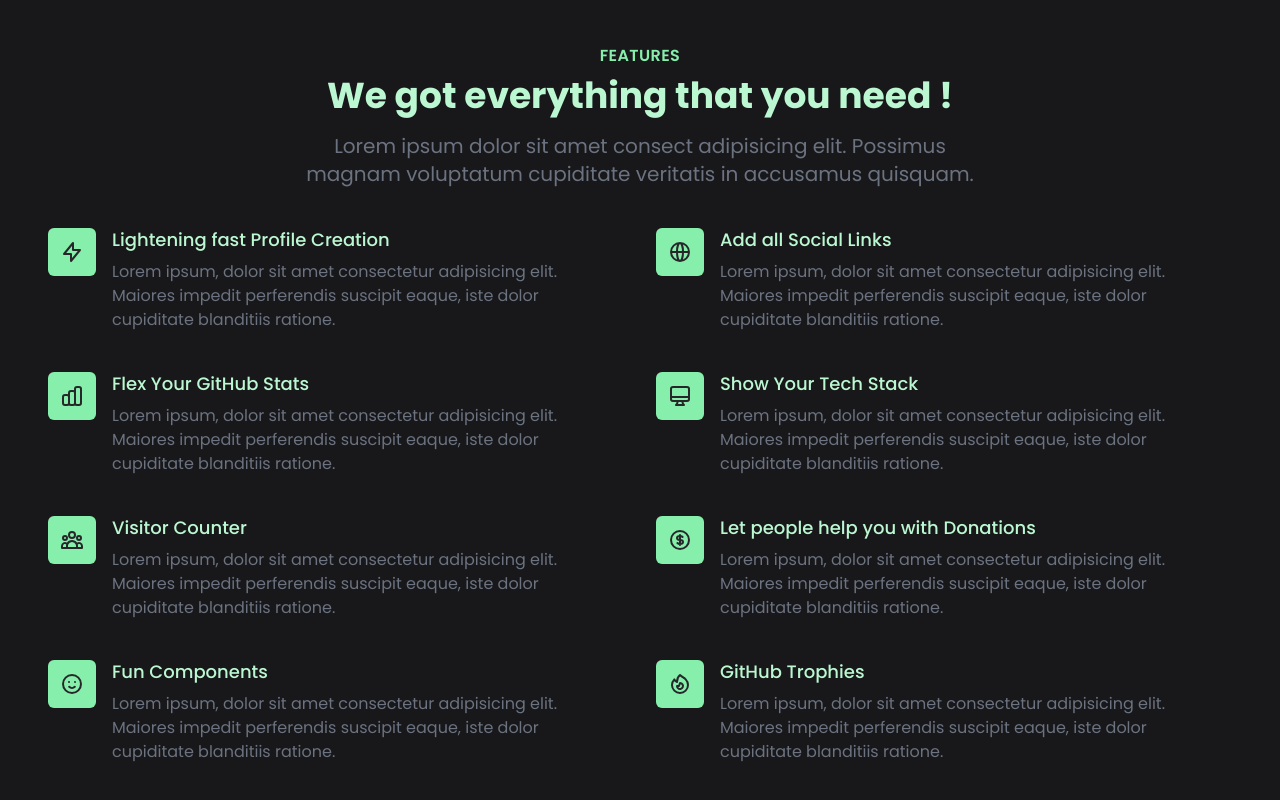
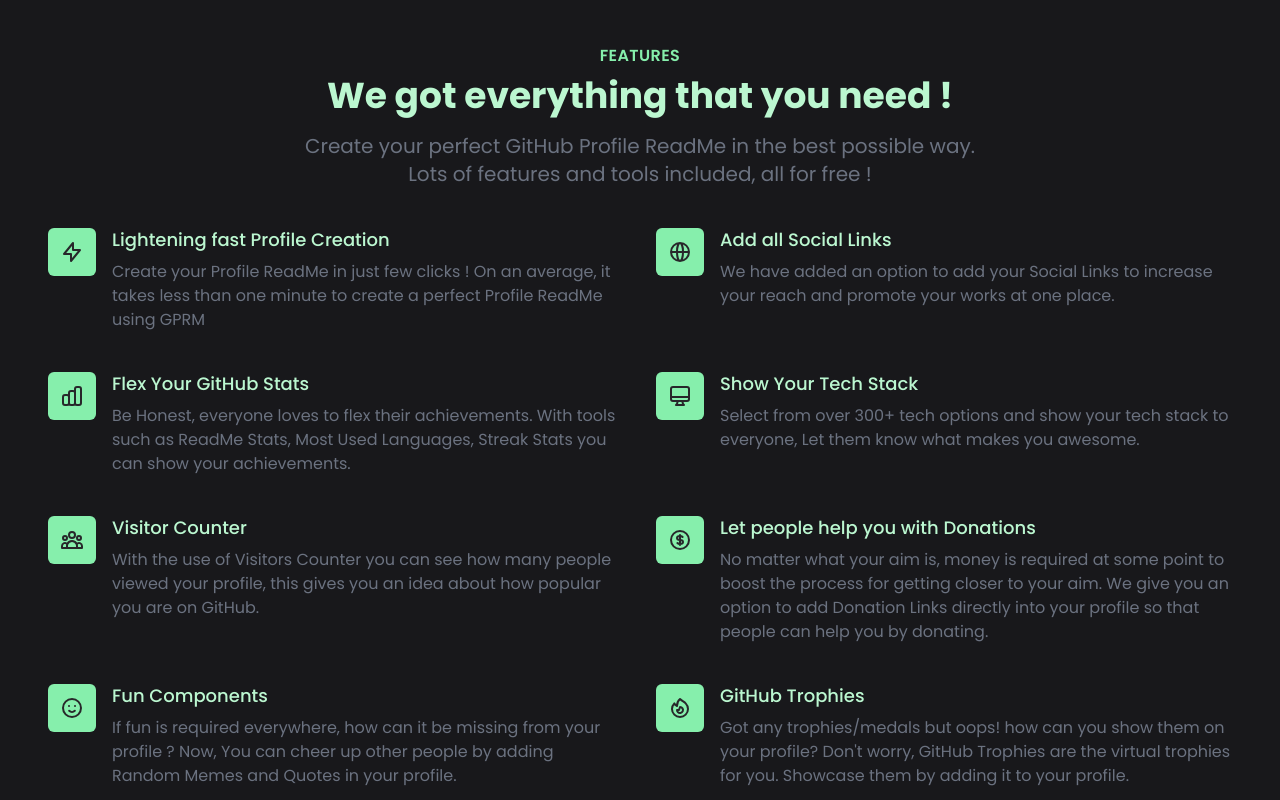
Before and after one commit to mohammadabdullahrihan/github-readme-maker, a Next.js app: page / in a window 1280 px wide. Shown: the part 780-1580 px from the top of the page. Built offline with nearby package versions, Linux system fonts and the light colour scheme.

Commit message:
added content to Features

```diff
--- a/components/home-components/Features.js
+++ b/components/home-components/Features.js
@@ -13,49 +13,49 @@ const features = [
   {
     name: "Lightening fast Profile Creation",
     description:
-      "Lorem ipsum, dolor sit amet consectetur adipisicing elit. Maiores impedit perferendis suscipit eaque, iste dolor cupiditate blanditiis ratione.",
+      "Create your Profile ReadMe in just few clicks ! On an average, it takes less than one minute to create a perfect Profile ReadMe using GPRM",
     icon: LightningBoltIcon,
   },
   {
     name: "Add all Social Links",
     description:
-      "Lorem ipsum, dolor sit amet consectetur adipisicing elit. Maiores impedit perferendis suscipit eaque, iste dolor cupiditate blanditiis ratione.",
+      "We have added an option to add your Social Links to increase your reach and promote your works at one place.",
     icon: GlobeAltIcon,
   },
   {
     name: "Flex Your GitHub Stats",
     description:
-      "Lorem ipsum, dolor sit amet consectetur adipisicing elit. Maiores impedit perferendis suscipit eaque, iste dolor cupiditate blanditiis ratione.",
+      "Be Honest, everyone loves to flex their achievements. With tools such as ReadMe Stats, Most Used Languages, Streak Stats you can show your achievements.",
     icon: ChartBarIcon,
   },
   {
     name: "Show Your Tech Stack",
     description:
-      "Lorem ipsum, dolor sit amet consectetur adipisicing elit. Maiores impedit perferendis suscipit eaque, iste dolor cupiditate blanditiis ratione.",
+      "Select from over 300+ tech options and show your tech stack to everyone, Let them know what makes you awesome.",
     icon: DesktopComputerIcon,
   },
   {
     name: "Visitor Counter",
     description:
-      "Lorem ipsum, dolor sit amet consectetur adipisicing elit. Maiores impedit perferendis suscipit eaque, iste dolor cupiditate blanditiis ratione.",
+      "With the use of Visitors Counter you can see how many people viewed your profile, this gives you an idea about how popular you are on GitHub.",
     icon: UserGroupIcon,
   },
   {
     name: "Let people help you with Donations",
     description:
-      "Lorem ipsum, dolor sit amet consectetur adipisicing elit. Maiores impedit perferendis suscipit eaque, iste dolor cupiditate blanditiis ratione.",
+      "No matter what your aim is, money is required at some point to boost the process for getting closer to your aim. We give you an option to add Donation Links directly into your profile so that people can help you by donating.",
     icon: CurrencyDollarIcon,
   },
   {
     name: "Fun Components",
     description:
-      "Lorem ipsum, dolor sit amet consectetur adipisicing elit. Maiores impedit perferendis suscipit eaque, iste dolor cupiditate blanditiis ratione.",
+      "If fun is required everywhere, how can it be missing from your profile ? Now, You can cheer up other people by adding Random Memes and Quotes in your profile.",
     icon: EmojiHappyIcon,
   },
   {
     name: "GitHub Trophies",
     description:
-      "Lorem ipsum, dolor sit amet consectetur adipisicing elit. Maiores impedit perferendis suscipit eaque, iste dolor cupiditate blanditiis ratione.",
+      "Got any trophies/medals but oops! how can you show them on your profile? Don't worry, GitHub Trophies are the virtual trophies for you. Showcase them by adding it to your profile.",
     icon: FireIcon,
   },
 ];
@@ -72,8 +72,7 @@ export default function Features() {
             We got everything that you need !
           </p>
           <p className="mt-4 max-w-2xl text-xl text-gray-500 lg:mx-auto">
-            Lorem ipsum dolor sit amet consect adipisicing elit. Possimus magnam
-            voluptatum cupiditate veritatis in accusamus quisquam.
+          Create your perfect GitHub Profile ReadMe in the best possible way. Lots of features and tools included, all for free !
           </p>
         </div>
 
```
